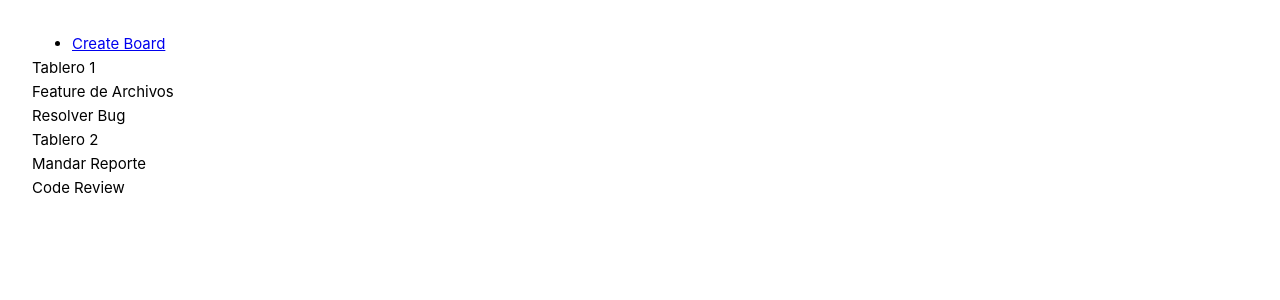
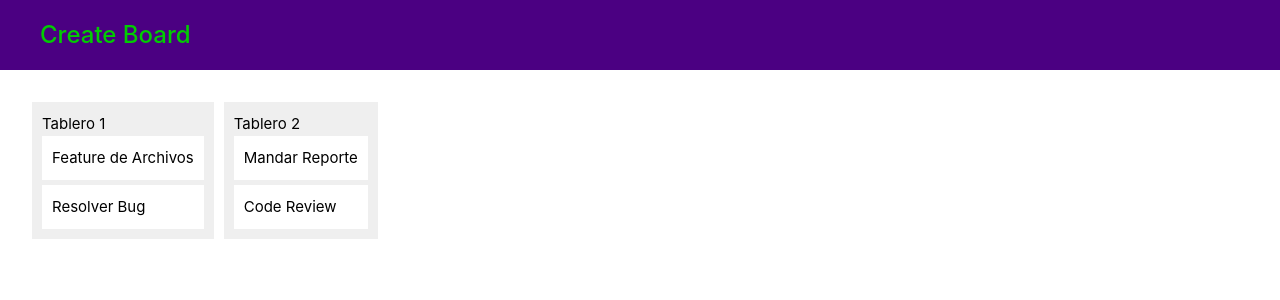
Before and after one commit to saulkurosaki/vue-kanban-practice-project, a Vue app: page / in a window 1280 px wide. Shown: the top 300 px of the page. Built offline with nearby package versions, Linux system fonts and the light colour scheme.

Commit message:
styles(TodosView): implement some styles

```diff
--- a/src/components/TodosView.vue
+++ b/src/components/TodosView.vue
@@ -54,4 +54,54 @@ let boards = reactive([
   </div>
 </template>
 
-<style scoped></style>
+<style scoped>
+nav {
+  display: flex;
+  flex-direction: row;
+  align-items: center;
+  position: absolute;
+  top: 0;
+  left: 0;
+  width: 100%;
+  height: 70px;
+  background-color: indigo;
+}
+
+nav li {
+  list-style-type: none;
+}
+
+nav a {
+  color: rgb(2, 204, 2);
+  font-size: x-large;
+  font-weight: 500;
+  text-decoration: none;
+}
+
+nav a:hover {
+  color: rgb(1, 168, 1);
+}
+
+.boards {
+  display: flex;
+  gap: 10px;
+  margin-top: 70px;
+}
+
+.board {
+  background-color: #efefef;
+  padding: 10px;
+}
+
+.items {
+  display: flex;
+  flex-direction: column;
+  gap: 5px;
+}
+
+.item {
+  background-color: white;
+  padding: 10px;
+  box-sizing: border-box;
+}
+</style>
```
